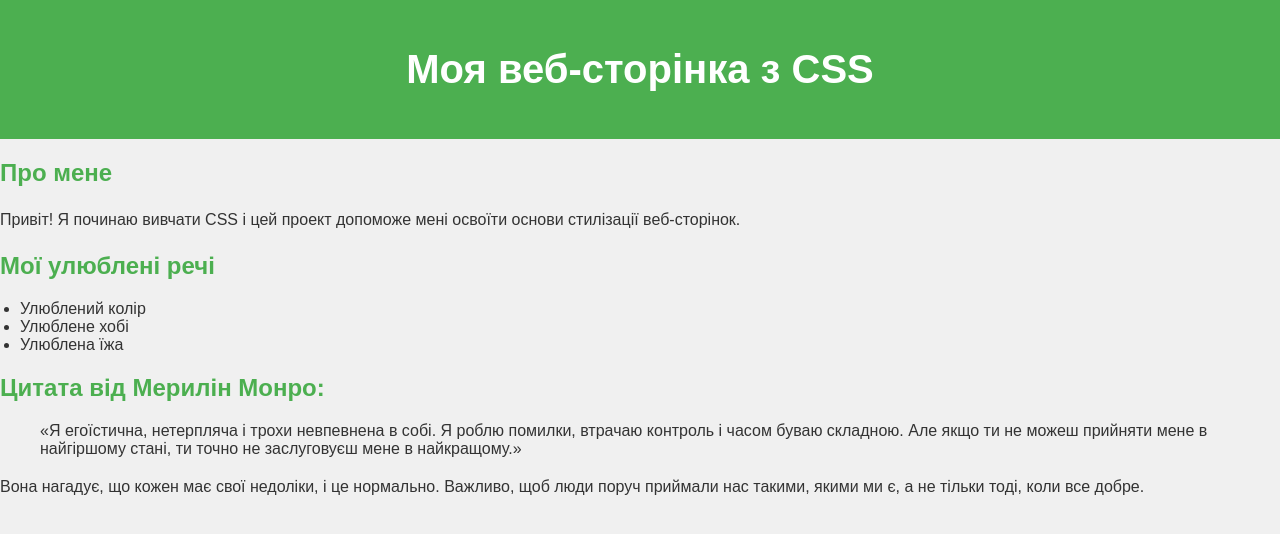
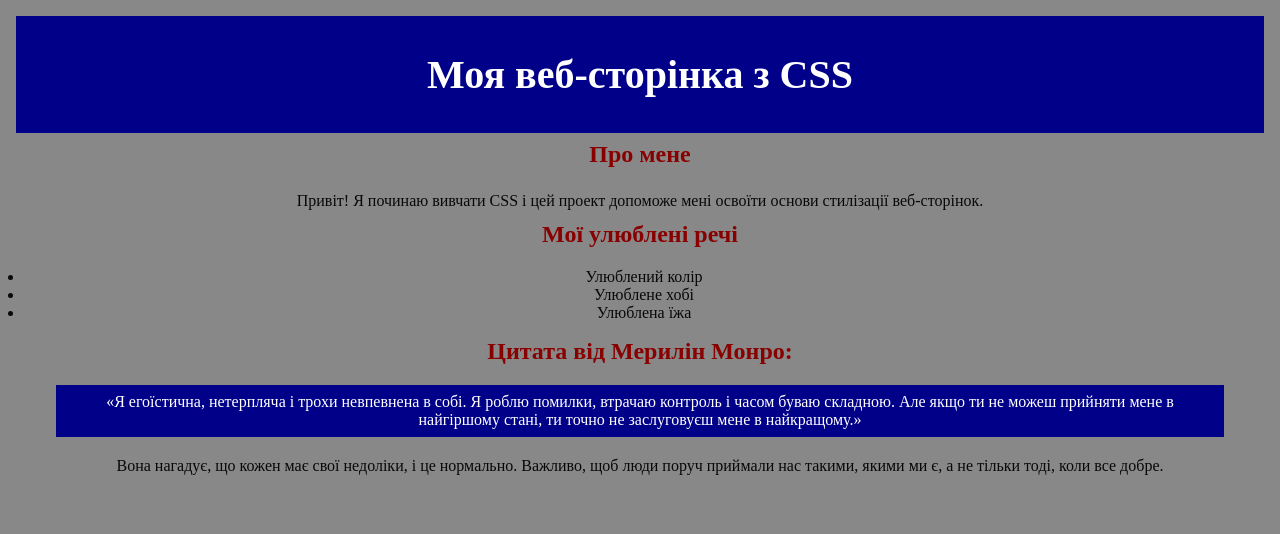
Before and after one commit to anastasiamalyka/It-21-MA-Web-technology, a plain HTML site: page Lab2/index.html in a window 1280 px wide. Drawn offline with Linux system fonts and the light colour scheme.

Commit message:
Update styles.css

```diff
--- a/Lab2/styles.css
+++ b/Lab2/styles.css
@@ -1,20 +1,19 @@
-/* Основні стилі для сторінки */
-
 /* Стилізація всього тіла сторінки */
 body {
-    font-family: Arial, sans-serif;
-    background-color: #f0f0f0;
-    color: #333;
-    margin: 0;
-    padding: 0;
+    font-family: Time 'Times New Roman', Times, serif;
+    background-color: #888888;
+    color: #080808;
+    margin: 1;
+    padding: 8px;
+    text-align:center
 }
 
 /* Стилізація заголовка */
 header {
-    background-color: #4CAF50;
+    background-color: #000088;
     color: #fff;
     text-align: center;
-    padding: 20px;
+    padding: 8px;
 }
 
 /* Стилізація заголовків */
@@ -23,18 +22,24 @@ h1 {
 }
 
 h2 {
-    color: #4CAF50;
-    margin-top: 20px;
+    color: #880000;
+    margin-top: 8px;
 }
 
 /* Стилізація абзаців */
 p {
     line-height: 1.6;
-    margin: 15px 0;
+    margin: 8px 0;
 }
 
 /* Стилізація списків */
 ul {
     list-style-type: disc;
-    padding-left: 20px;
+    padding-left: 8px;
 }
+
+blockquote {
+    background-color: #000088;
+    color: #fff;
+    padding: 8px;
+}
```
